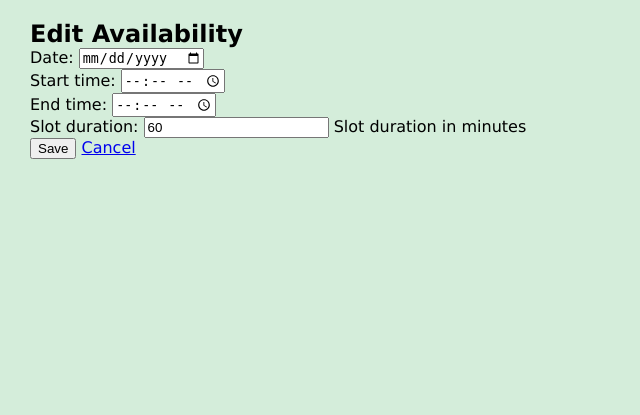
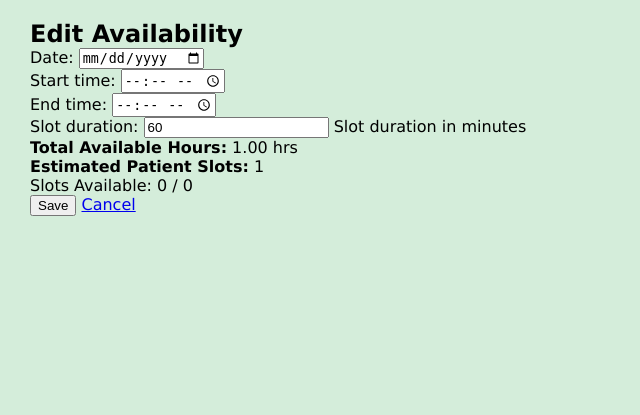
Before and after one commit to ebomensah/major_projects, a Django app: template doctors_without_borders/templates/availability/availability_form.html in a window 1280 px wide. Shown: the part 90-505 px from the top of the page, without its empty margins (0-640 px from the left). Run offline with Django 5.2, Linux system fonts and the light colour scheme; tables that the repository leaves empty hold one stand-in row (values such as "Sample post"); the template is opened without the code that fills it: values that come from a table or form of the project are taken from there, most other values are stand-ins (such as "Sample title", 1, 10 or a date in 2020).

Commit message:
Enhance availability form UI with dynamic slot/hours display and error feedback

```diff
--- a/doctors_without_borders/templates/availability/availability_form.html
+++ b/doctors_without_borders/templates/availability/availability_form.html
@@ -4,7 +4,56 @@
 <form method="post">
   {% csrf_token %}
   {{ form.as_p }}
+  {% if total_hours %}
+    <p><strong>Total Available Hours:</strong> {{ total_hours|floatformat:2 }} hrs</p>
+    <p><strong>Estimated Patient Slots:</strong> {{ slot_count }}</p>
+    <p>Slots Available: {{ availability.available_slots }} / {{ availability.total_slots }}</p>
+
+  {% endif %}
+
   <button type="submit">Save</button>
   <a href="{% url 'availability-list' %}">Cancel</a>
 </form>
+
+<script>
+  const startTimeInput = document.getElementById("id_start_time");
+  const endTimeInput = document.getElementById("id_end_time");
+  const slotDurationInput = document.getElementById("id_slot_duration");
+
+  const totalHoursEl = document.getElementById("total-hours");
+  const slotCountEl = document.getElementById("slot-count");
+
+  function updateFeedback() {
+    const startTime = startTimeInput.value;
+    const endTime = endTimeInput.value;
+    const slotDuration = parseInt(slotDurationInput.value);
+
+    if (startTime && endTime && !isNaN(slotDuration)) {
+      const [startHour, startMin] = startTime.split(":").map(Number);
+      const [endHour, endMin] = endTime.split(":").map(Number);
+
+      const start = startHour * 60 + startMin;
+      const end = endHour * 60 + endMin;
+      const duration = end - start;
+
+      if (duration > 0 && duration >= slotDuration) {
+        const totalHours = (duration / 60).toFixed(2);
+        const slotCount = Math.floor(duration / slotDuration);
+
+        totalHoursEl.textContent = `Total Available Hours: ${totalHours} hrs`;
+        slotCountEl.textContent = `Estimated Patient Slots: ${slotCount}`;
+      } else {
+        totalHoursEl.textContent = `Invalid time range or slot too long`;
+        slotCountEl.textContent = ``;
+      }
+    } else {
+      totalHoursEl.textContent = ``;
+      slotCountEl.textContent = ``;
+    }
+  }
+
+  startTimeInput.addEventListener("input", updateFeedback);
+  endTimeInput.addEventListener("input", updateFeedback);
+  slotDurationInput.addEventListener("input", updateFeedback);
+</script>
 {% endblock %}
```
